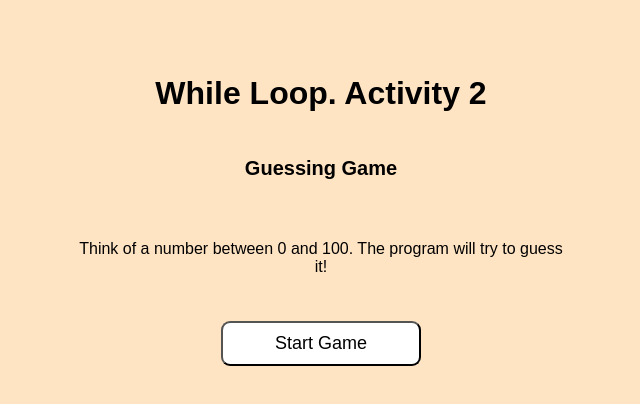
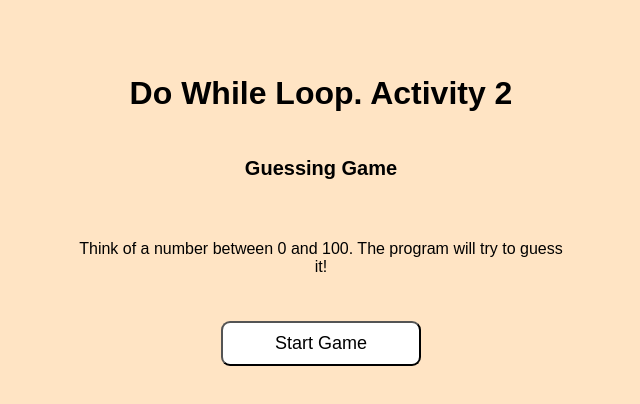
Before and after one commit to Jonhson031/web200, a plain HTML site: page session6/activity2.html in a window 1280 px wide. Shown: the whole page, without its empty margins (319-959 px from the left). Drawn offline with Linux system fonts and the light colour scheme.

Commit message:
session6

```diff
--- a/session6/activity2.html
+++ b/session6/activity2.html
@@ -11,12 +11,12 @@
     <meta charset="UTF-8">
     <meta http-equiv="X-UA-Compatible" content="IE=edge">
     <meta name="viewport" content="width=device-width, initial-scale=1.0">
-    <title>Event | Assignment 6</title>
+    <title>Looops | Assignment 6</title>
     <link rel="stylesheet" href="css/style.css">
 </head>
 
 <body>
-    <h1>While Loop. Activity 2</h1>
+    <h1>Do While Loop. Activity 2</h1>
     <div>
         <h2>Guessing Game</h2>
         <p>Think of a number between 0 and 100. The program will try to guess it!</p>
```
Also changed, not shown: session6/activity1.html (+1 -1 lines).
